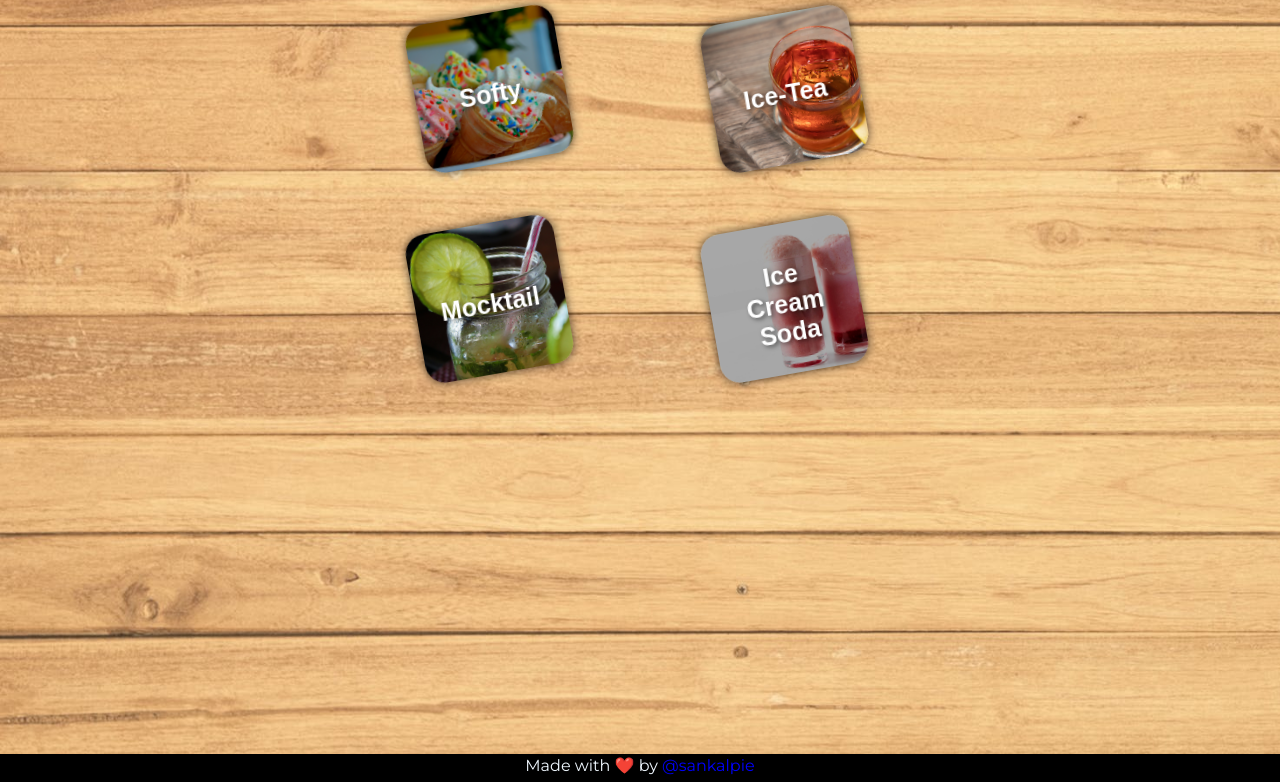
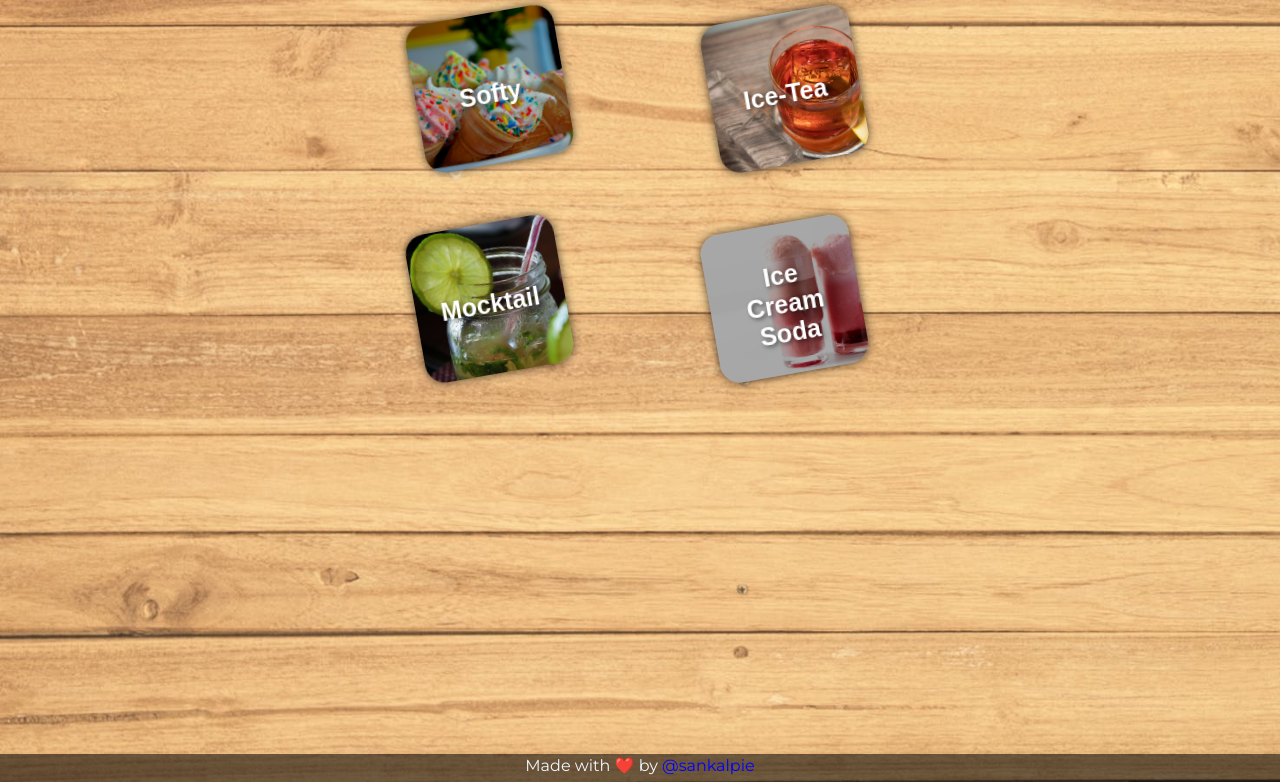
Before and after one commit to sankalpie/msthree, a React (Create React App) app: page / in a window 1280 px wide. Shown: the part 1676-2458 px from the top of the page. Built offline with nearby package versions, Linux system fonts and the light colour scheme; a web font is replaced by a local one.

Commit message:
Modifications 1

```diff
--- a/src/App.css
+++ b/src/App.css
@@ -76,9 +76,10 @@
 /* footer styles */
 .footer
 {
-  background-color: black;
+  background-color: rgba(0, 0, 0, 0.54);
   color: aliceblue;
   padding-top: 2px;
   padding-bottom: 7px;
   text-align: center;
+  width: 100%;
 }
--- a/src/Components/ColdCoffeeMenu.js
+++ b/src/Components/ColdCoffeeMenu.js
@@ -40,7 +40,7 @@ function ColdCoffeeMenu(props) {
 
     return (
         <>
-        <center>    <img src={msthreelogo} alt="LOGO" style={{height:"100px", marginTop:"20px"}}/>    </center>
+            <center>    <img src={msthreelogo} alt="LOGO" style={{ height: "100px", marginTop: "20px" }} />    </center>
             <div className="caixa">
                 <h1 className="subtitulos">{heading}</h1>
                 <div className="div_subclasses">
--- a/src/Styles/MenuStyles.css
+++ b/src/Styles/MenuStyles.css
@@ -108,3 +108,8 @@ strong {
         padding-left: 3%;
     }
 }
+
+.menuFooter
+{
+    margin-top: auto;
+}
```
Also changed, not shown: 1 other file (tests, documents, lock files or other folders). Lines whose indentation alone changed are shown as unchanged.
